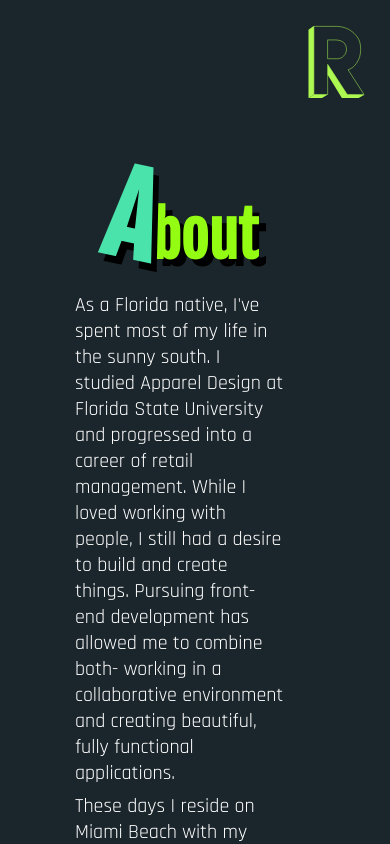
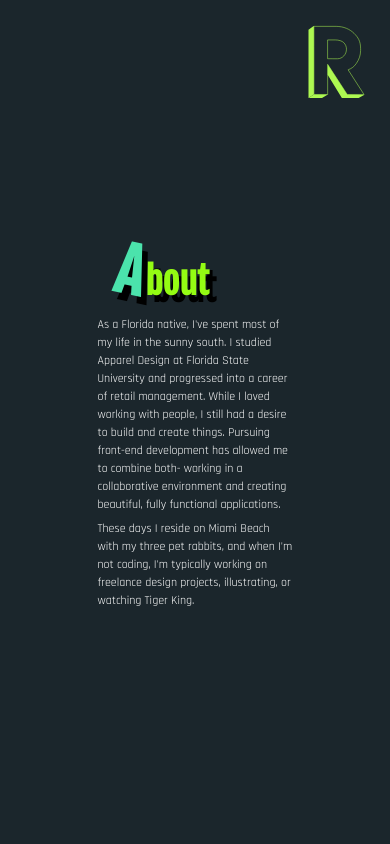
Before and after one commit to renebreslauer/portfolio_website, a React (Create React App) app: page /About in a window 390 px wide. Shown: the top 844 px of the page. Built offline with nearby package versions, Linux system fonts and the light colour scheme; a web font is replaced by a local one.

Commit message:
responsive test

```diff
--- /dev/null
+++ b/src/components/AboutHeader/AboutHeader.jsx
@@ -0,0 +1,41 @@
+import React from 'react'
+import styles from './AboutHeader.module.scss'
+import styled from 'styled-components'
+
+const AboutHeaderWrapper = styled.div`
+  display: flex;
+  justify-content: space-between;
+  width: 50%;
+`
+
+const HiddenImageContainer = styled.div`
+  justify-content: end;
+`
+function AboutHeader() {
+  return (
+    <AboutHeaderWrapper>
+      <div className={styles.about_header}>
+        <span className={styles.about_letter} id={styles.about1}>
+          A
+        </span>
+        <span className={styles.about_letter} id={styles.about2}>
+          b
+        </span>
+        <span className={styles.about_letter} id={styles.about3}>
+          o
+        </span>
+        <span className={styles.about_letter} id={styles.about4}>
+          u
+        </span>
+        <span className={styles.about_letter} id={styles.about5}>
+          t
+        </span>
+      </div>
+      <HiddenImageContainer>
+        <div className={styles.hidden_image}></div>
+      </HiddenImageContainer>
+    </AboutHeaderWrapper>
+  )
+}
+
+export default AboutHeader
--- /dev/null
+++ b/src/components/AboutHeader/AboutHeader.module.scss
@@ -0,0 +1,63 @@
+.about_header {
+  font-family: 'Fjalla One', sans-serif;
+  font-weight: bold;
+  color: #94fc13;
+  text-shadow: 7px 7px black;
+  font-size: 5rem;
+  padding-left: 1ch;
+  display: flex;
+  align-items: baseline;
+}
+
+.about_letter {
+  transition: all ease-in-out 1s;
+}
+#about1 {
+  display: inline-block;
+  font-size: 9rem;
+  transform: rotate(12deg);
+  margin-right: -5px;
+  animation: scaleUp 2s, rotateIn3 2s;
+  color: #4be3ac;
+}
+
+#about2,
+#about4 {
+  display: inline-block;
+  animation: scaleUp 1s, rotateIn1 1s;
+}
+
+#about3,
+#about5 {
+  display: inline-block;
+  animation: scaleUp 1s, rotateIn2 1s;
+}
+
+#about2:hover,
+#about4:hover {
+  display: inline-block;
+  color: white;
+  transform: scale(1.7) rotate(-7deg);
+  transition: all ease-in-out 0.2s;
+  cursor: default;
+}
+
+#about1:hover,
+#about3:hover,
+#about5:hover {
+  display: inline-block;
+  color: white;
+  transform: scale(1.5) rotate(7deg);
+  transition: all ease-in-out 0.2s;
+  cursor: default;
+}
+
+@media (max-width: 500px) {
+  .about_header {
+    font-size: 3rem;
+  }
+  #about1 {
+    font-size: 5rem;
+    padding-right: 0.5rem;
+  }
+}
--- a/src/components/index.js
+++ b/src/components/index.js
@@ -4,3 +4,4 @@ export { default as GooButton } from '../components/GooButton/GooButton'
 export { default as RAnimation } from '../components/RAnimation/RAnimation'
 export { default as Subtitle } from '../components/Subtitle/Subtitle'
 export { default as TitleAnimation } from '../components/TitleAnimation/TitleAnimation'
+export { default as AboutHeader } from '../components/AboutHeader/AboutHeader'
--- a/src/pages/About/About.jsx
+++ b/src/pages/About/About.jsx
@@ -1,33 +1,25 @@
 import React, { useState } from 'react'
 import styles from './About.module.scss'
 import Rabbits from '../../assets/rabbits_image.jpg'
+import { AboutHeader } from '../../components/index'
+import styled from 'styled-components'
+
+const AboutWrapper = styled.div`
+  display: flex;
+  flex-direction: column;
+  justify-content: center;
+  align-items: center;
+  height: 100vh;
+`
 
 function About() {
   const [isShown, setIsShown] = useState(false)
 
   return (
     <>
-      <div className={styles.about_wrapper}>
-        <div className={styles.hidden_images}></div>
-
+      <AboutWrapper>
+        <AboutHeader />
         <div className={styles.about_content}>
-          <div className={styles.about_header}>
-            <span className={styles.about_letter} id={styles.about1}>
-              A
-            </span>
-            <span className={styles.about_letter} id={styles.about2}>
-              b
-            </span>
-            <span className={styles.about_letter} id={styles.about3}>
-              o
-            </span>
-            <span className={styles.about_letter} id={styles.about4}>
-              u
-            </span>
-            <span className={styles.about_letter} id={styles.about5}>
-              t
-            </span>
-          </div>
           <p className={styles.about_body}>
             As a Florida native, I've spent most of my life in the sunny south.
             I studied Apparel Design at Florida State University and progressed
@@ -63,7 +55,7 @@ function About() {
             </div>
           </>
         )}
-      </div>
+      </AboutWrapper>
     </>
   )
 }
--- a/src/pages/About/About.module.scss
+++ b/src/pages/About/About.module.scss
@@ -1,65 +1,8 @@
 @import '../../App.scss';
 
-.about_wrapper {
-  padding-top: 25ch;
-  display: flex;
-  justify-content: center;
-  flex-direction: row;
-  margin-left: -5ch;
-}
 .about_content {
   flex-wrap: wrap;
   width: 50%;
-}
-.about_header {
-  font-family: 'Fjalla One', sans-serif;
-  font-weight: bold;
-  color: #94fc13;
-  text-shadow: 7px 7px black;
-  font-size: 5rem;
-  padding-left: 1ch;
-}
-.about_letter {
-  transition: all ease-in-out 1s;
-}
-#about1 {
-  display: inline-block;
-  font-size: 9rem;
-  transform: rotate(12deg);
-  margin-right: -5px;
-  animation: scaleUp 2s, rotateIn3 2s;
-  color: #4be3ac;
-}
-
-#about2,
-#about4 {
-  display: inline-block;
-  animation: scaleUp 1s, rotateIn1 1s;
-}
-
-#about3,
-#about5 {
-  display: inline-block;
-  animation: scaleUp 1s, rotateIn2 1s;
-}
-
-#about2:hover,
-#about4:hover {
-  display: inline-block;
-  color: white;
-  transform: scale(1.7) rotate(-7deg);
-  transition: all ease-in-out 0.2s;
-  cursor: default;
-}
-
-#about1:hover,
-#about3:hover,
-#about5:hover {
-  display: inline-block;
-  color: white;
-  transform: scale(1.5) rotate(7deg);
-  transition: all ease-in-out 0.2s;
-  cursor: default;
 }
 
 .about_body {
@@ -115,3 +58,13 @@
   animation: scaleUp 1s;
   transition: scaleUp ease-in-out 1s;
 }
+
+@media (max-width: 490px) {
+  .about_body {
+    font-size: 1rem;
+    line-height: 1.5rem;
+  }
+  .special_text {
+    font-size: 1rem;
+  }
+}
```
